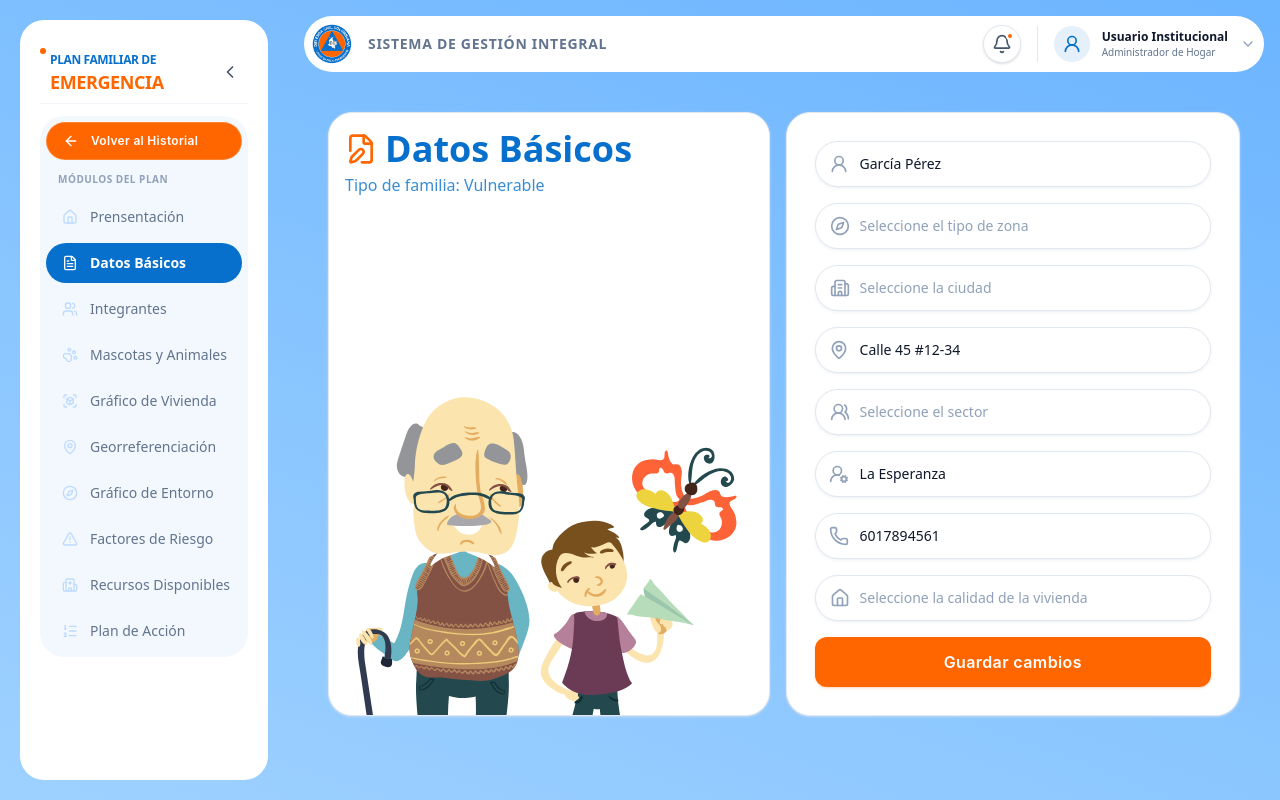
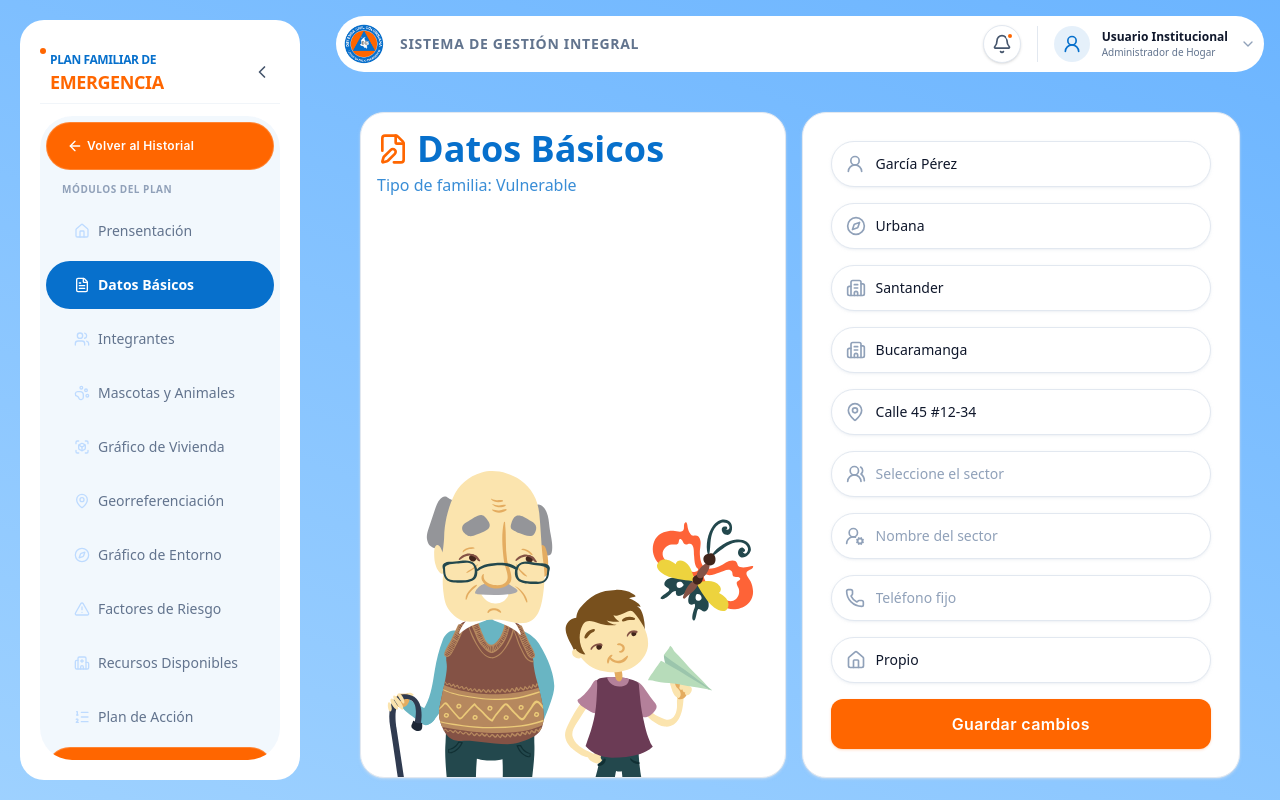
Before and after one commit to JohnVanagandr/plan-familiar, a React (Vite) app: page /planes-familiares/1/datos-basicos in a window 1280 px wide. Built offline with nearby package versions, Linux system fonts and the light colour scheme.

Commit message:
datos basicos y sidebar

```diff
--- a/src/components/ui/Button.jsx
+++ b/src/components/ui/Button.jsx
@@ -27,7 +27,7 @@ export const Button = ({
     "outline-secondary": "border-2 border-slate-200 text-slate-600 bg-transparent hover:border-slate-300 hover:bg-slate-50 hover:text-slate-900 hover:-translate-y-0.5 focus-visible:ring-slate-300",
     ghost: "bg-transparent text-slate-600 hover:bg-slate-100/80 hover:text-slate-900 active:bg-slate-200 focus-visible:ring-slate-300",
     glass: "bg-white/10 backdrop-blur-md text-white border border-white/20 hover:bg-white/20 hover:shadow-lg focus-visible:ring-white",
-    sidebar: " bg-(--color_naranja) text-white hover:scale-110 border border-white/20 font-medium"
+    sidebar: " bg-(--color_naranja) text-white hover:scale-102 border border-white/20 font-medium rounded-full! w-full"
   };
 
   const sizes = {
--- a/src/layouts/components/DashboardSidebar.jsx
+++ b/src/layouts/components/DashboardSidebar.jsx
@@ -5,7 +5,8 @@ import {
   ListOrdered, X, ChevronLeft, ChevronRight,
   PawPrint,
   Hospital,
-  ScanBox
+  ScanBox,
+  Send
 } from 'lucide-react';
 import { Badge, Button } from '@/components/ui';
 
@@ -46,13 +47,15 @@ export const DashboardSidebar = ({
 
   // Clases dinámicas con indicador visual de acento institucional (#FF6600)
   const navLinkClasses = ({ isActive }) => `
-    flex items-center rounded-full font-medium text-xs sm:text-sm transition-all duration-300 ease-out relative group overflow-hidden
+    px-5 gap-2 flex items-center rounded-full font-medium text-xs sm:text-sm transition-all duration-300 ease-out relative group overflow-hidden h-12
     ${isActive
       ? "bg-(--color_azul) font-semibold text-white"
       : "text-slate-500 hover:bg-(--color_azul)/10"
     }
-    ${isDesktopCollapsed ? "lg:justify-center lg:w-12 lg:h-12 lg:mx-auto lg:p-0 lg:border-l-0" : "px-4 py-2.5 gap-3 w-full"}
-    px-4 py-2.5 gap-3 w-full
+    ${isDesktopCollapsed
+      ? "lg:justify-center lg:w-12 lg:mx-auto lg:p-0"
+      : "px-4 w-full"
+    }
   `;
 
   // Los 9 módulos de administración secundaria del plan
@@ -73,7 +76,7 @@ export const DashboardSidebar = ({
     <aside
       className={`p-5 fixed lg:static inset-y-0 left-0 z-40 flex flex-col transform transition-all duration-300 ease-in-out shrink-0
         ${isMobileOpen ? "translate-x-0" : "-translate-x-full lg:translate-x-0"}
-        ${isDesktopCollapsed ? "lg:w-35" : "lg:w-72"} w-72
+        ${isDesktopCollapsed ? "lg:w-35" : "lg:w-80"} w-80
       `}
     >
 
@@ -90,7 +93,7 @@ export const DashboardSidebar = ({
         >
           <div
               className={`flex items-start gap-1 overflow-hidden transition-all duration-300 whitespace-nowrap ${
-                isDesktopCollapsed ? "lg:w-0 lg:opacity-0 lg:hidden" : "w-auto opacity-100"
+                isDesktopCollapsed ? "lg:w-0 lg:opacity-0 lg:scale-0" : "w-auto opacity-100 scale-100"
               }`}
           >
 
@@ -135,7 +138,14 @@ export const DashboardSidebar = ({
         </div>
 
         {/* Navegación Condicional */}
-        <nav className="flex-1 space-y-1.5 relative z-10 overflow-y-auto rounded-t-3xl">
+        <nav className="flex-1 space-y-1.5 relative z-10 overflow-y-auto overflow-x-hidden rounded-4xl
+          [&::-webkit-scrollbar]:h-2
+          [&::-webkit-scrollbar]:w-1
+          [&::-webkit-scrollbar-track]:rounded-full
+          [&::-webkit-scrollbar-track]:bg-scrollbar-track
+          [&::-webkit-scrollbar-thumb]:rounded-full
+          [&::-webkit-scrollbar-thumb]:bg-(--color_azul)
+        ">
           {!isInPlanWorkspace ? (
             // --- MENÚ DE NAVEGACIÓN GLOBAL ---
             <>
@@ -148,10 +158,10 @@ export const DashboardSidebar = ({
                 {({ isActive }) => (
                   <>
                     <LayoutDashboard
-                      className={`w-5 h-5 min-h-5 shrink-0 transition-colors duration-300 ${isActive ? "text-white" : "text-blue-400 group-hover:text-(--color_azul)"}`}
+                      className={`translate-x-1 w-5 h-5 min-h-5 shrink-0 transition-colors duration-300 ${isActive ? "text-white" : "text-blue-400 group-hover:text-(--color_azul)"}`}
                     />
                     <span
-                      className={`whitespace-nowrap transition-all duration-300 ${isActive ? "text-white" : "text-(--color_azul)"} ${isDesktopCollapsed ? "lg:hidden" : "block"}`}
+                      className={`overflow-hidden whitespace-nowrap transition-all duration-300 ${isActive ? "text-white" : "text-(--color_azul)"} ${isDesktopCollapsed ? "lg:w-0" : "w-fit"}`}
                     >
                       Panel Principal
                     </span>
@@ -167,10 +177,10 @@ export const DashboardSidebar = ({
                 {({ isActive }) => (
                   <>
                     <FileText
-                      className={`w-5 h-5 min-h-5 shrink-0 transition-colors duration-300 ${isActive ? "text-white" : "text-blue-400 group-hover:text-(--color_azul)"}`}
+                      className={`translate-x-2 w-5 h-5 min-h-5 shrink-0 transition-colors duration-300 ${isActive ? "text-white" : "text-blue-400 group-hover:text-(--color_azul)"}`}
                     />
                     <span
-                      className={`whitespace-nowrap transition-all duration-300 ${isActive ? "text-white" : "text-(--color_azul)"} ${isDesktopCollapsed ? "lg:hidden" : "block"}`}
+                      className={`overflow-hidden pl-2 whitespace-nowrap transition-all duration-300 ${isActive ? "text-white" : "text-(--color_azul)"} ${isDesktopCollapsed ? "lg:w-0" : "w-fit"}`}
                     >
                       Historial de Planes
                     </span>
@@ -186,10 +196,10 @@ export const DashboardSidebar = ({
                 {({ isActive }) => (
                   <>
                     <PhoneCall
-                      className={`w-5 h-5 min-h-5 shrink-0 transition-colors duration-300 ${isActive ? "text-white" : "text-blue-400 group-hover:text-(--color_azul)"}`}
+                      className={`translate-x-1 w-5 h-5 min-h-5 shrink-0 transition-colors duration-300 ${isActive ? "text-white" : "text-blue-400 group-hover:text-(--color_azul)"}`}
                     />
                     <span
-                      className={`whitespace-nowrap transition-all duration-300 ${isActive ? "text-white" : "text-(--color_azul)"} ${isDesktopCollapsed ? "lg:hidden" : "block"}`}
+                      className={`overflow-hidden whitespace-nowrap transition-all duration-300 ${isActive ? "text-white" : "text-(--color_azul)"} ${isDesktopCollapsed ? "lg:w-0" : "w-fit"}`}
                     >
                       Contactos Operativos
                     </span>
@@ -199,23 +209,23 @@ export const DashboardSidebar = ({
             </>
           ) : (
             // --- NAVEGACIÓN SECUNDARIA (LOS 9 MÓDULOS DE ADMINISTRACIÓN) ---
-            <div className="space-y-1.5 bg-(--color_azul)/5 p-1.5 w-full rounded-3xl">
+            <div className="space-y-1.5 bg-(--color_azul)/5 p-1.5 w-full rounded-4xl">
               {/* BOTÓN DE RETORNO AL HISTORIAL USANDO EL COMPONENTE UI <Button /> */}
-              <div className="mb-2 w-full flex justify-center">
+              <div className="mb-2 flex justify-center">
                 <Button
                   variant="sidebar"
                   size="sm"
-                  className={`w-full justify-start rounded-full! ${
+                  className={`h-12 w-full justify-start transition-all duration-300 ${
                     isDesktopCollapsed
                       ? "lg:justify-center lg:w-12 lg:h-12 lg:p-0"
-                      : "px-4 py-2.5 gap-3"
+                      : "px-4 py-2.5"
                   }`}
                   onClick={() => navigate("/planes-familiares")}
                   title="Regresar al historial de planes"
                 >
-                  <ArrowLeft className="w-4 h-4 shrink-0" />
+                  <ArrowLeft className="w-4 h-4 shrink-0 translate-x-1" />
                   <span
-                    className={`whitespace-nowrap transition-all duration-300 ${isDesktopCollapsed ? "lg:hidden" : "block"}`}
+                    className={`overflow-hidden whitespace-nowrap transition-all duration-300 ${isDesktopCollapsed ? "lg:w-0" : "w-fit"}`}
                   >
                     Volver al Historial
                   </span>
@@ -223,7 +233,7 @@ export const DashboardSidebar = ({
               </div>
 
               {!isDesktopCollapsed && (
-                <div className="px-3 py-1 text-[10px] uppercase font-extrabold tracking-wider text-slate-400">
+                <div className="px-4 py-1 text-[10px] uppercase font-extrabold tracking-wider text-slate-400 text-nowrap">
                   Módulos del Plan
                 </div>
               )}
@@ -243,10 +253,10 @@ export const DashboardSidebar = ({
                     {({ isActive }) => (
                       <>
                         <Icon
-                          className={`w-4 h-4 shrink-0 transition-colors duration-300 ${isActive ? "text-white" : "text-blue-200 group-hover:text-(--color_naranja)"}`}
+                          className={`translate-x-2 w-4 h-4 shrink-0 transition-colors duration-300 ${isActive ? "text-white" : "text-blue-200 group-hover:text-(--color_naranja)"}`}
                         />
                         <span
-                          className={`whitespace-nowrap transition-all duration-300 ${isDesktopCollapsed ? "lg:hidden" : "block"}`}
+                          className={`pl-2 overflow-hidden whitespace-nowrap transition-all duration-300 ${isDesktopCollapsed ? "lg:w-0" : "w-fit"}`}
                         >
                           {module.label}
                         </span>
@@ -255,6 +265,23 @@ export const DashboardSidebar = ({
                   </NavLink>
                 );
               })}
+
+              <div className='w-full'>
+                <Button
+                  variant='sidebar'
+                  size='sm'
+                  className={`h-12 w-full justify-start transition-all duration-300 ${
+                    isDesktopCollapsed
+                      ? "lg:justify-center lg:w-12 lg:h-12 lg:p-0"
+                      : "px-4 py-2.5"
+                  }`}
+                >
+                  <Send className="w-4 h-4 shrink-0 translate-x-1/2"/>
+                  <span className={`pl-2 overflow-hidden whitespace-nowrap transition-all duration-300 ${isDesktopCollapsed ? "lg:w-0" : "w-fit"}`}>
+                    Enviar
+                  </span>
+                </Button>
+              </div>
             </div>
           )}
         </nav>
--- a/src/views/plans/DatosBasicosView.jsx
+++ b/src/views/plans/DatosBasicosView.jsx
@@ -19,17 +19,19 @@ import {
   UsersRound,
 } from "lucide-react";
 import { useFormValidation } from "@/features/auth/hooks/useFormValidation.js";
+import { familyDatosSchema } from "@/features/auth/schemas/familyDatos.schema";
 
 // Mock: reemplazar por la petición real (GET /familyPlans/:id) cuando se reconecte la lógica
 const familiaMock = {
   id: 12,
   last_names: "García Pérez",
   zone_id: "2",
+  department_id: "1",
   city_id: "1",
   address: "Calle 45 #12-34",
-  sector_id: "1",
-  sector_name: "La Esperanza",
-  landline_phone: "6017894561",
+  // sector_id: "1",
+  // sector_name: "La Esperanza",
+  // landline_phone: "6017894561",
   housing_quality_id: "1",
   familyType: { name: "Vulnerable" },
 };
@@ -38,6 +40,12 @@ const familiaMock = {
 const zonas = [
   { value: "1", label: "Rural" },
   { value: "2", label: "Urbana" },
+];
+
+const departamentos = [
+  { value: "1", label: "Santander" },
+  { value: "2", label: "Cundinamarca" },
+  { value: "3", label: "Antioquia" },
 ];
 
 const ciudades = [
@@ -68,6 +76,7 @@ export const DatosBasicosView = () => {
   const initial_state = {
     apellidos: familiaData.last_names ?? "",
     zona: familiaData.zone_id ?? "",
+    departamento: familiaData.department_id ?? "",
     ciudad: familiaData.city_id ?? "",
     direccion: familiaData.address ?? "",
     sector: familiaData.sector_id ?? "",
@@ -76,7 +85,7 @@ export const DatosBasicosView = () => {
     calidadVivienda: familiaData.housing_quality_id ?? "",
   };
 
-  const { values, errors, handleChange, validate } = useFormValidation(initial_state);
+  const { values, errors, handleChange, validate } = useFormValidation(initial_state, familyDatosSchema);
 
   const [showToast, setShowToast] = useState(false);
   const [alertMessage, setAlertMessage] = useState("");
@@ -101,7 +110,7 @@ export const DatosBasicosView = () => {
       {/* Panel de presentación */}
       <Card
         padding="none"
-        className=" relative w-full p-4! flex flex-col justify-between items-center gap-6 lg:max-w-md"
+        className=" relative w-full p-4! flex flex-col sm:flex-row lg:flex-col justify-between items-center gap-6 lg:max-w-md"
       >
         <div className="w-full">
           <h1 className="w-full text-3xl font-bold flex items-center gap-2 text-(--color_azul) sm:text-4xl">
@@ -136,8 +145,18 @@ export const DatosBasicosView = () => {
             name="zona"
             value={values.zona}
             onChange={handleChange}
-            options={zonas}
+            arrayOptions={zonas}
             error={errors.zona}
+          />
+
+          <Select
+            icon={Building2}
+            placeholder="Seleccione el departamento"
+            name="departamento"
+            value={values.departamento}
+            onChange={handleChange}
+            arrayOptions={departamentos}
+            error={errors.departamento}
           />
 
           <Select
@@ -146,7 +165,7 @@ export const DatosBasicosView = () => {
             name="ciudad"
             value={values.ciudad}
             onChange={handleChange}
-            options={ciudades}
+            arrayOptions={ciudades}
             error={errors.ciudad}
           />
 
@@ -166,7 +185,7 @@ export const DatosBasicosView = () => {
             name="sector"
             value={values.sector}
             onChange={handleChange}
-            options={sectores}
+            arrayOptions={sectores}
             error={errors.sector}
           />
 
@@ -196,7 +215,7 @@ export const DatosBasicosView = () => {
             name="calidadVivienda"
             value={values.calidadVivienda}
             onChange={handleChange}
-            options={calidadesVivienda}
+            arrayOptions={calidadesVivienda}
             error={errors.calidadVivienda}
           />
 
```
